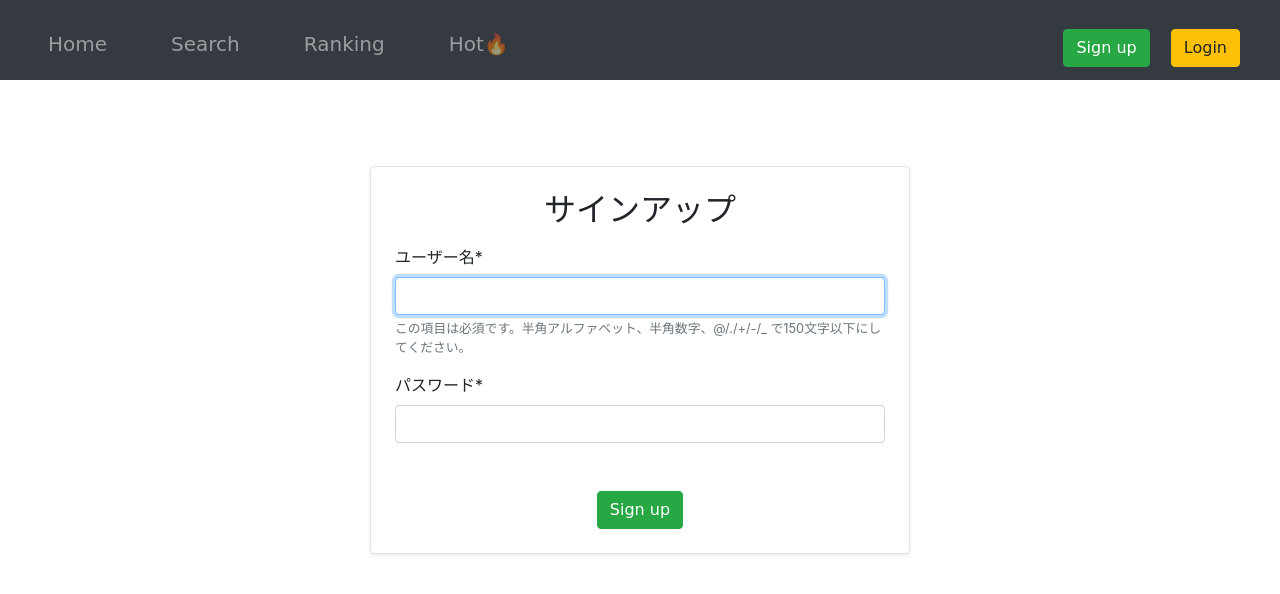
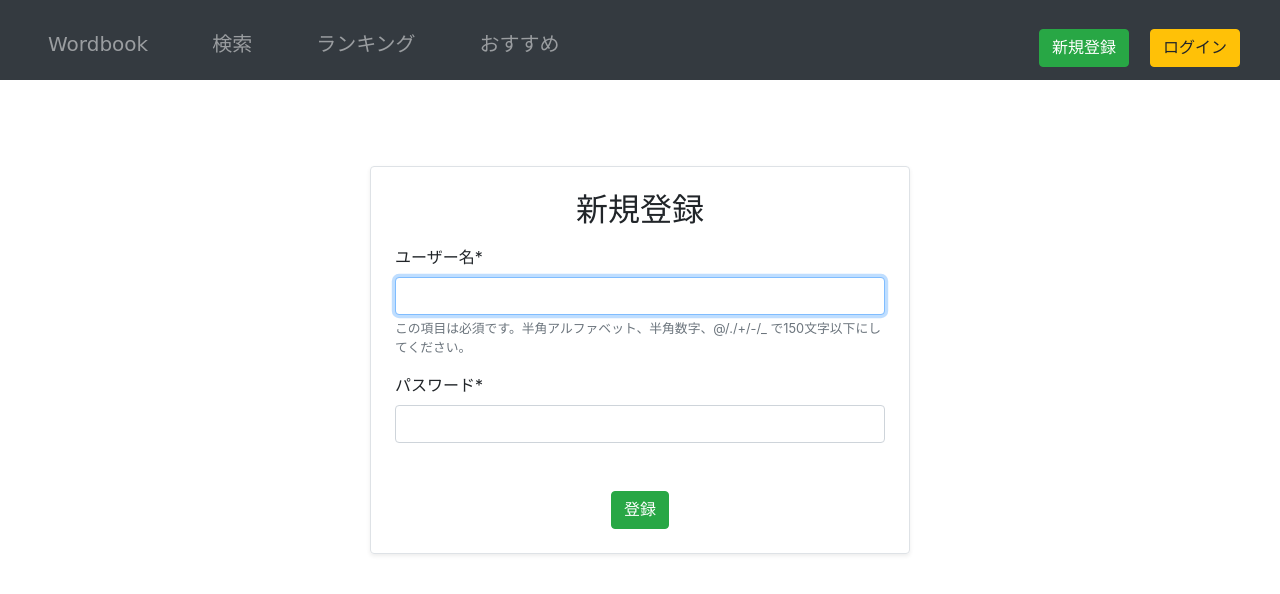
Before and after one commit to emori92/wordbook, a Django app: page /signup/ in a window 1280 px wide. Shown: the top 594 px of the page. Run offline with Django 3.2, Linux system fonts and the light colour scheme; some libraries are stand-ins or nearby versions; some web fonts are replaced.

Commit message:
design: change header button to Japanese

```diff
--- a/notepad/urls.py
+++ b/notepad/urls.py
@@ -12,7 +12,7 @@ urlpatterns = [
     path('search/', views.SearchView.as_view(), name='search'),
     path('dashboard/<int:pk>/', views.Dashboard.as_view(), name='dashboard'),
     # note
-    path('note_new/', views.NoteCreateView.as_view(), name='note_new'),
+    path('note/', views.NoteCreateView.as_view(), name='note_new'),
     path('note/<int:pk>/', views.NoteDetailView.as_view(), name='note_detail'),
     path('note/<int:pk>/edit/', views.NoteUpdateView.as_view(), name='note_edit'),
     path('note/<int:pk>/delete/', views.NoteDeleteView.as_view(), name='note_delete'),
@@ -22,7 +22,7 @@ urlpatterns = [
     path('tag/<int:note_pk>/delete/', views.TagDeleteListView.as_view(), name='tag_delete_list'),
     path('tag/<int:note_pk>/<str:tag>/', views.TagDeleteView.as_view(), name='tag_delete'),
     # question
-    path('note/<int:pk>/question_new/', views.QuestionCreateView.as_view(), name='question_new'),
+    path('note/<int:pk>/question/', views.QuestionCreateView.as_view(), name='question_new'),
     path('question/<int:pk>/edit/', views.QuestionUpdateView.as_view(), name='question_edit'),
     path('question/<int:pk>/delete/', views.QuestionDeleteView.as_view(), name='question_delete'),
     path('question/<int:note_pk>/<int:question_pk>/<int:user_pk>/', views.QuestionReviewView.as_view(), name='question_review'),
--- a/templates/accounts/login.html
+++ b/templates/accounts/login.html
@@ -18,13 +18,9 @@
             <div>
               <!-- fields -->
               {{ form|crispy }}
-              <!-- {% for filed in form %}
-                {{ filed|as_crispy_field }}
-              {% endfor %} -->
-
               <!-- btn -->
               <div class="text-center">
-                <button id="login-btn" type="submit" class="btn btn-warning">Login</button>
+                <button id="login-btn" type="submit" class="btn btn-warning">ログイン</button>
               </div>
             </div>
           </form>
--- a/templates/accounts/signup.html
+++ b/templates/accounts/signup.html
@@ -12,7 +12,7 @@
         <!-- form -->
         <div id="user-form" class="d-flex align-items-center">
           <form method="post" class="border rounded shadow-sm p-4">
-            <h2 class="text-center">サインアップ</h2>
+            <h2 class="text-center">新規登録</h2>
             {% csrf_token %}
             <div>
               <!-- fields -->
@@ -24,7 +24,7 @@
               </p>
               <!-- btn -->
               <div class="text-center mt-5">
-                <button type="submit" class="btn btn-success">Sign up</button>
+                <button type="submit" class="btn btn-success">登録</button>
               </div>
             </div>
           </form>
--- a/templates/base.html
+++ b/templates/base.html
@@ -29,23 +29,23 @@
         <ul class="navbar-nav mr-auto">
           <li class="nav-item mx-4 h5">
             {% if user.is_authenticated %}
-              <a class="nav-link {% block dashboard_active %}{% endblock %}" href="{% url 'notepad:dashboard' pk=user.pk %}">Home</a>
+              <a class="nav-link {% block dashboard_active %}{% endblock %}" href="{% url 'notepad:dashboard' pk=user.pk %}">Wordbook</a>
             {% else %}
-              <a class="nav-link {% block home_active %}{% endblock %}" href="{% url 'notepad:home' %}">Home</a>
+              <a class="nav-link {% block home_active %}{% endblock %}" href="{% url 'notepad:home' %}">Wordbook</a>
             {% endif %}
           </li>
-          <li class="nav-item mx-4 h5"><a class="nav-link {% block search_active %}{% endblock %}" href="{% url 'notepad:search' %}">Search</a></li>
-          <li class="nav-item mx-4 h5"><a class="nav-link {% block ranking_active %}{% endblock %}" href="{% url 'notepad:ranking' %}">Ranking</a></li>
-          <li class="nav-item mx-4 h5"><a class="nav-link {% block hot_active %}{% endblock %}" href="{% url 'notepad:hot' %}">Hot🔥</a></li>
+          <li class="nav-item mx-4 h5"><a class="nav-link {% block search_active %}{% endblock %}" href="{% url 'notepad:search' %}">検索</a></li>
+          <li class="nav-item mx-4 h5"><a class="nav-link {% block ranking_active %}{% endblock %}" href="{% url 'notepad:ranking' %}">ランキング</a></li>
+          <li class="nav-item mx-4 h5"><a class="nav-link {% block hot_active %}{% endblock %}" href="{% url 'notepad:hot' %}">おすすめ</a></li>
         </ul>
       </div>
       <!-- auth btn -->
       <div class="mx-md-4">
         {% if user.is_authenticated %}
-          <a href="{% url 'accounts:logout' %}" class="btn btn-danger">Logout</a>
+          <a href="{% url 'accounts:logout' %}" class="btn btn-danger">ログアウト</a>
         {% else %}
-          <a href="{% url 'accounts:signup' %}" class="btn btn-success">Sign up</a>
-          <a href="{% url 'accounts:login' %}" class="btn btn-warning ml-3">Login</a>
+          <a href="{% url 'accounts:signup' %}" class="btn btn-success">新規登録</a>
+          <a href="{% url 'accounts:login' %}" class="btn btn-warning ml-3">ログイン</a>
         {% endif %}
       </div>
     </nav>
```
Also changed, not shown: notepad/models.py (+4 -4 lines), requirements.txt (added, +103 -0 lines), accounts/migrations/0001_initial.py.
